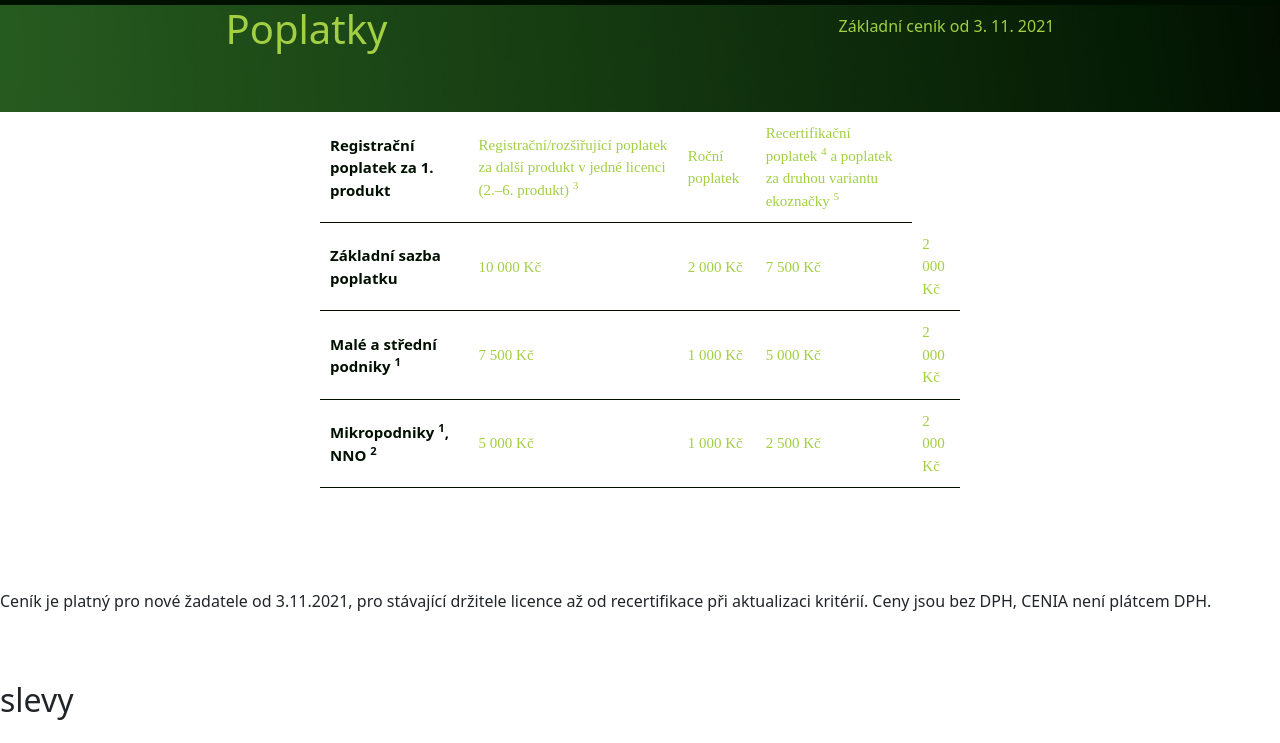
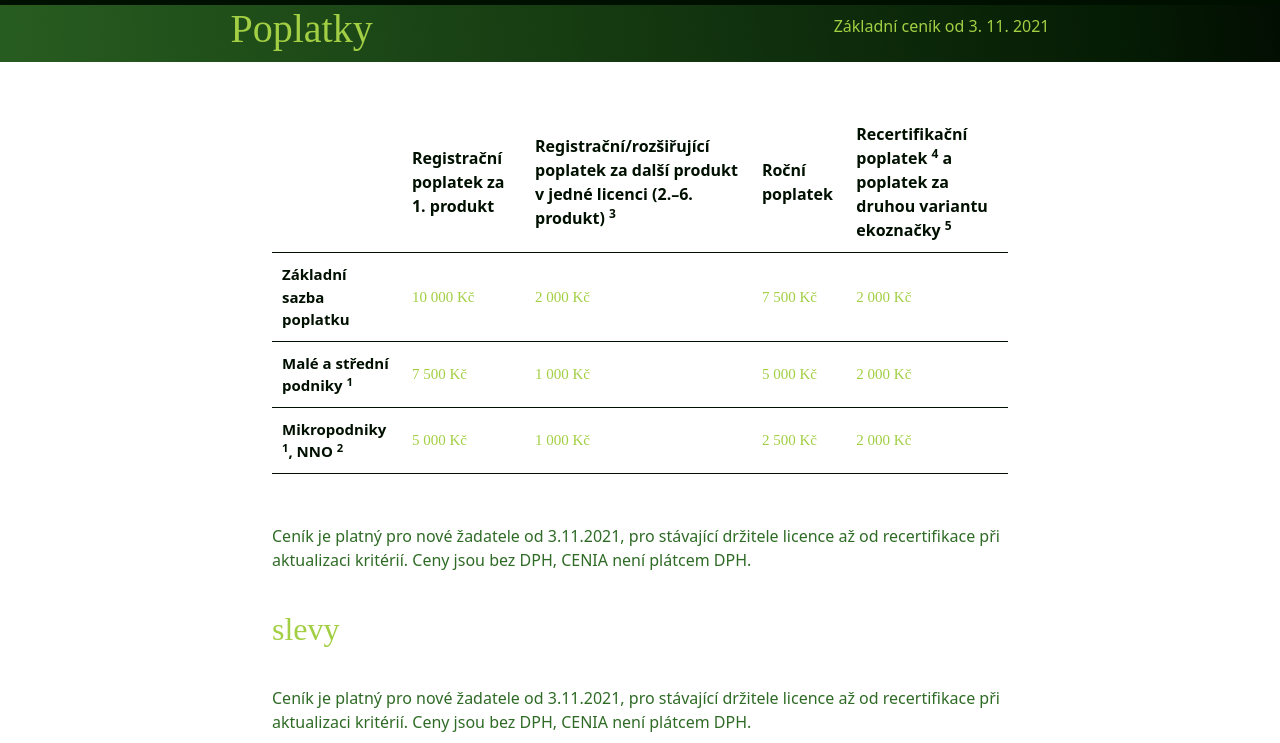
Before and after one commit to ronwain/EkoznackyWeb, a plain HTML site: page poplatky.html in a window 1280 px wide. Shown: the part 57-800 px from the top of the page. Drawn offline with nearby package versions, Linux system fonts and the light colour scheme; a web font is replaced by a local one.

Commit message:
Poplatky stylování

```diff
--- a/css/style.css
+++ b/css/style.css
@@ -506,3 +506,29 @@ td, th {
       font-family: Export;
       height: 24px;
     }
+
+    .komunikace--paragraf p {
+      margin: 0%;
+      padding: 0%;
+    }
+
+    h1  {
+      color: #a2cf44;
+      font-weight: 400;
+      font-family: Export;
+    }
+
+    h2{
+      color: #a2cf44;
+      font-weight: 400;
+      font-family: Export;
+
+    }
+
+    .green26 {
+      color: #2F6B26;
+    }
+
+    #cenik  {
+    padding: 0 0 3% 0;
+    }
--- a/poplatky.html
+++ b/poplatky.html
@@ -85,15 +85,21 @@
     </div>
 
     <div class="poplatky--content ">
-        <table class="col-6 justify-content-center">
+      <div class="container">
+        <div class="row">
+          <div class="col-8  offset-2 justify-content-center .align-items-center">
+    <table class="col-12">
+        <thead>
+            <tr>
+               <th> </tH>
+                <th>Registrační poplatek za 1. produkt</tH>
+                <tH>Registrační/rozšiřující poplatek za další produkt v jedné licenci (2.–6. produkt) <sup>3</sup>
+                    </tH>
+                <th>Roční poplatek</tH>
+                <th>Recertifikační poplatek <sup>4</sup> a poplatek za druhou variantu ekoznačky <sup>5</sup></td>
+            </th>
+            </thead>
             <tbody>
-                <tr>
-                    <td>Registrační poplatek za 1. produkt</td>
-                    <td>Registrační/rozšiřující poplatek za další produkt v jedné licenci (2.–6. produkt) <sup>3</sup>
-                        </td>
-                    <td>Roční poplatek</td>
-                    <td>Recertifikační poplatek <sup>4</sup> a poplatek za druhou variantu ekoznačky <sup>5</sup></td>
-                </tr>
             <tr>
                 <td>Základní sazba poplatku</td>
                 <td>10 000 Kč</td>
@@ -119,18 +125,26 @@
         </tbody>
     </table>
 
-      <div class="poplatky--cenik"><p>Ceník je platný pro nové žadatele od 3.11.2021, pro stávající držitele licence až od recertifikace při aktualizaci kritérií. Ceny jsou bez DPH, CENIA není plátcem DPH.</p></div>
+  <div class="poplatky--cenik"><p id="cenik"><span class="green26" >Ceník je platný pro nové žadatele od 3.11.2021, pro stávající držitele licence až od recertifikace při aktualizaci kritérií. Ceny jsou bez DPH, CENIA není plátcem DPH.</p></span></div>
+
   <div class="poplatky--slevy"> <h2>slevy</h2>
-        <p>Ceník je platný pro nové žadatele od 3.11.2021, pro stávající držitele licence až od recertifikace při aktualizaci kritérií. Ceny jsou bez DPH, CENIA není plátcem DPH.</p>
+    <p><span class="green26"> Ceník je platný pro nové žadatele od 3.11.2021, pro stávající držitele licence až od recertifikace při aktualizaci kritérií. Ceny jsou bez DPH, CENIA není plátcem DPH.</span></p>
 </div>
 <div class="poplatky--podcarou">
-        <p> <sup>1</sup> Malé, střední a mikropodniky ve smyslu doporučení Komise č. 2003/361/ES <br>
+    <p><span class="green44"> <sup>1</sup> Malé, střední a mikropodniky ve smyslu doporučení Komise č. 2003/361/ES <br>
         <sup>2</sup> Nestátní neziskové organizace ve smyslu usnesení vlády ČR č. 608/2015 <br>
         <sup>3</sup> Pro každou skupinu výrobků jednoho výrobce se uděluje pouze jedna licence pro ekoznačku EU a jedna licence EŠV či EŠS, přičemž více produktů v jedné licenci je zpoplatněno zvýšením registračního poplatku až do 6. produktu. Od 7. produktu se již registrační poplatek dále nezvyšuje. To stejné platí i pro recertifikaci a rozšíření licence o nové produkty. <br>
         <sup>4</sup> Recertifikační poplatek zahrnuje prodloužení licence při změně kritérií. Při prodloužení licence beze změny kritérií není poplatek účtován. <br>
-            <sup>5</sup> Existují-li kritéria pro obě varianty ekoznačky (EŠV/EŠS i ekoznačka EU), je možné získat druhou variantu pouze za jednorázový administrativní poplatek.</p>
+        <sup>5</sup> Existují-li kritéria pro obě varianty ekoznačky (EŠV/EŠS i ekoznačka EU), je možné získat druhou variantu pouze za jednorázový administrativní poplatek.</span></p>
 </div>
 </div>
+</div>
+</div>
+</div>
+
+
+
+
 <footer>
   <div class="container">
 
```
Also changed, not shown: OEkoznackach.html (+2 -2 lines), index.html (+3 -3 lines). Lines whose indentation alone changed are shown as unchanged.
